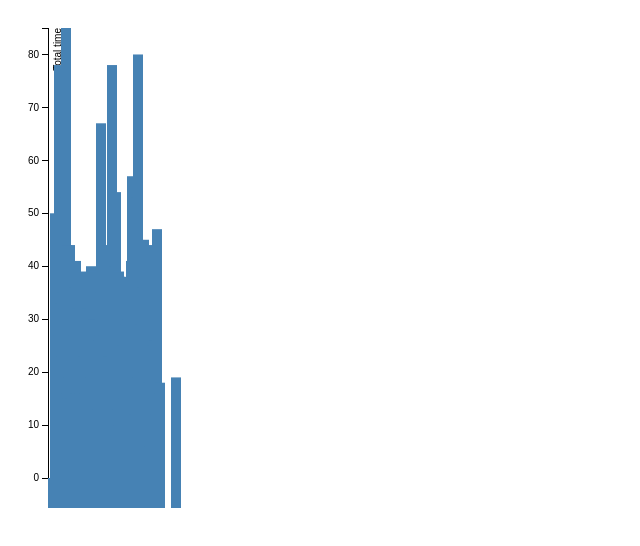
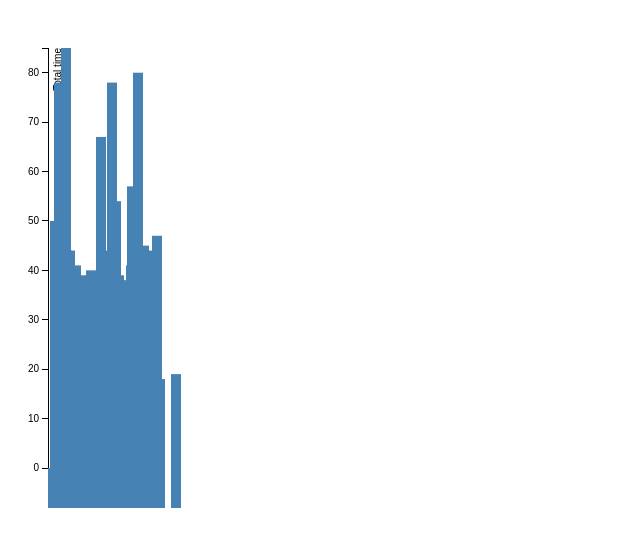
Before and after one commit to guypursey/d3-testing, a website: page index.html in a window 1280 px wide. Shown: the whole page, without its empty margins (0-640 px from the left). Drawn offline with nearby package versions, Linux system fonts and the light colour scheme.

Commit message:
Adjusting margins of chart.

```diff
--- a/index.html
+++ b/index.html
@@ -30,9 +30,9 @@
 <script src="http://d3js.org/d3.v3.min.js"></script>
 <script>
 
-var margin = {top: 20, right: 20, bottom: 30, left: 40}
-var width = 960// - margin.left - margin.right,
-var height = 500// - margin.top - margin.bottom;
+var margin = {top: 40, right: 40, bottom: 40, left: 40}
+var width = 960
+var height = 500
 
 var svg = d3.select("body").append("svg")
     .attr("width", width)
```
